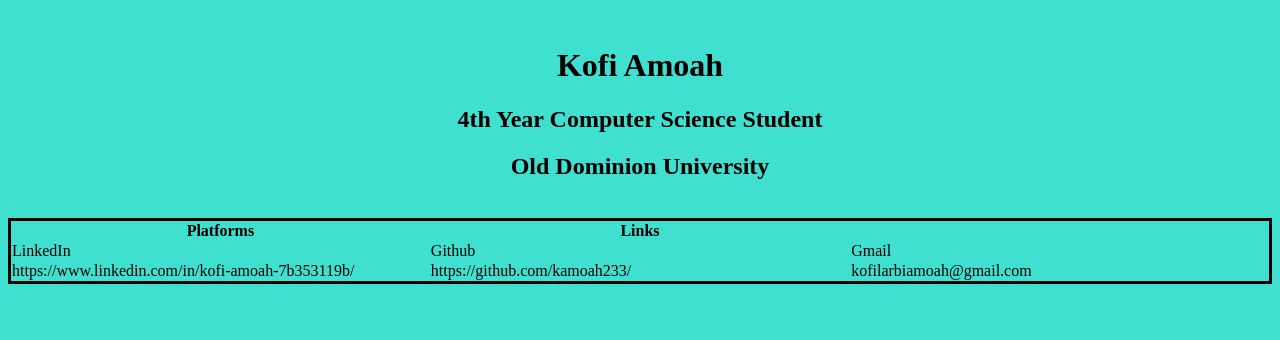
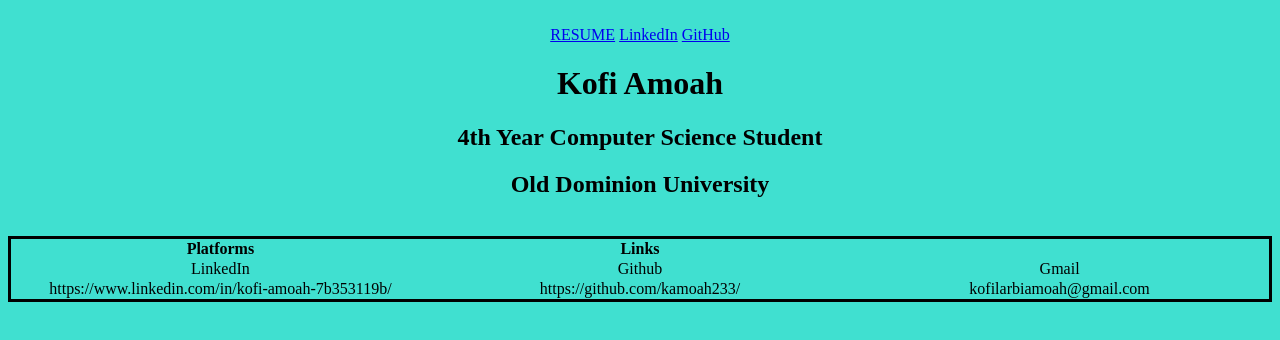
Before and after one commit to kamoah233/personal-webs_portf_proj, a plain HTML site: page index.html in a window 1280 px wide. Drawn offline with Linux system fonts and the light colour scheme.

Commit message:
added navbar + resume pdf

```diff
--- a/index.css
+++ b/index.css
@@ -8,3 +8,7 @@ table{
     border-collapse: collapse;
     border: 3px solid black;
 }
+
+body{
+    text-align: center;
+}
--- a/index.html
+++ b/index.html
@@ -7,11 +7,21 @@
 <link href="index.css" rel="stylesheet" />
 <body style = "background-color: turquoise; "> </body>
 <br>
+
+<body>
+    <div class="navbar">
+        <a href= "RESUME.pdf">RESUME</a>
+        <a href="https://www.linkedin.com/in/kofi-amoah-7b353119b/">LinkedIn</a>
+        <a href="https://github.com/kamoah233">GitHub</a>
+    </div>
+</body>
+
 <h1> Kofi Amoah </h1>
 <h2> 4th Year Computer Science Student </h2>
 <h2> Old Dominion University</h2>
 
 <br>
+
 
 <table>
     <tr>
```
Also changed, not shown: 1 other file.
